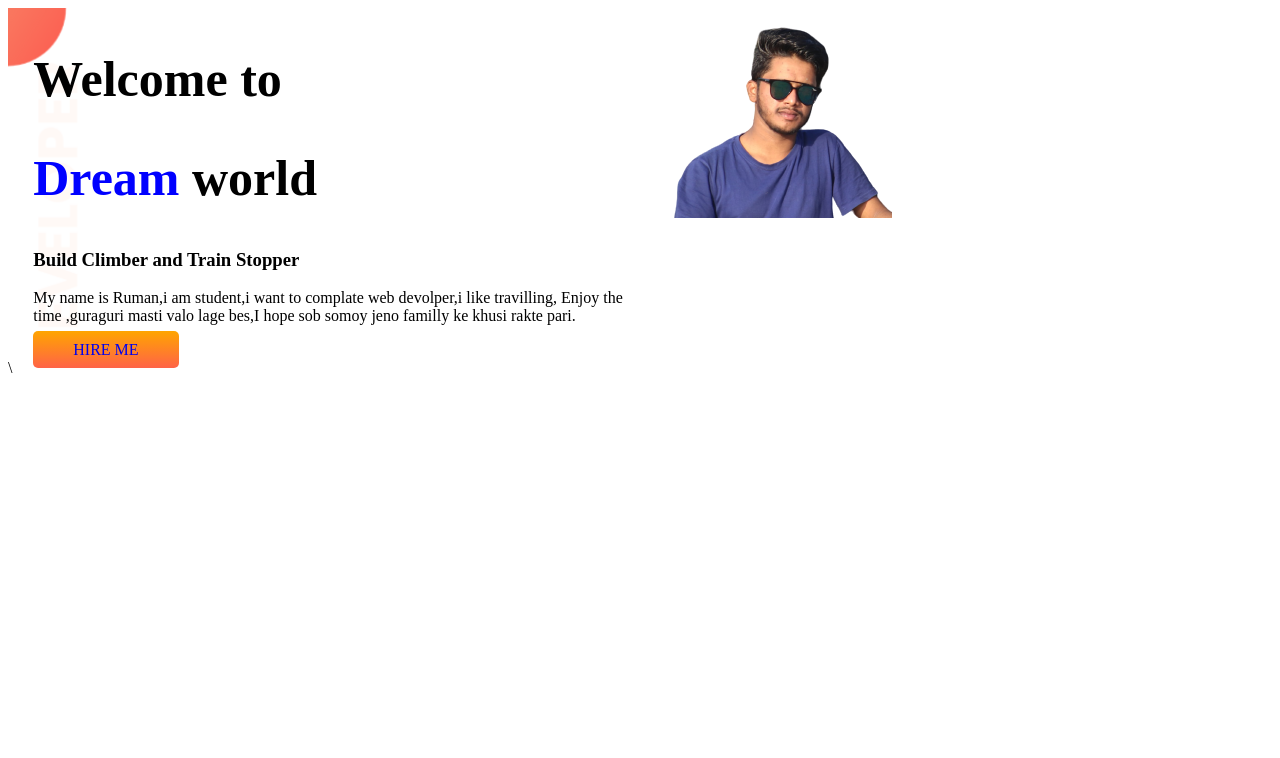
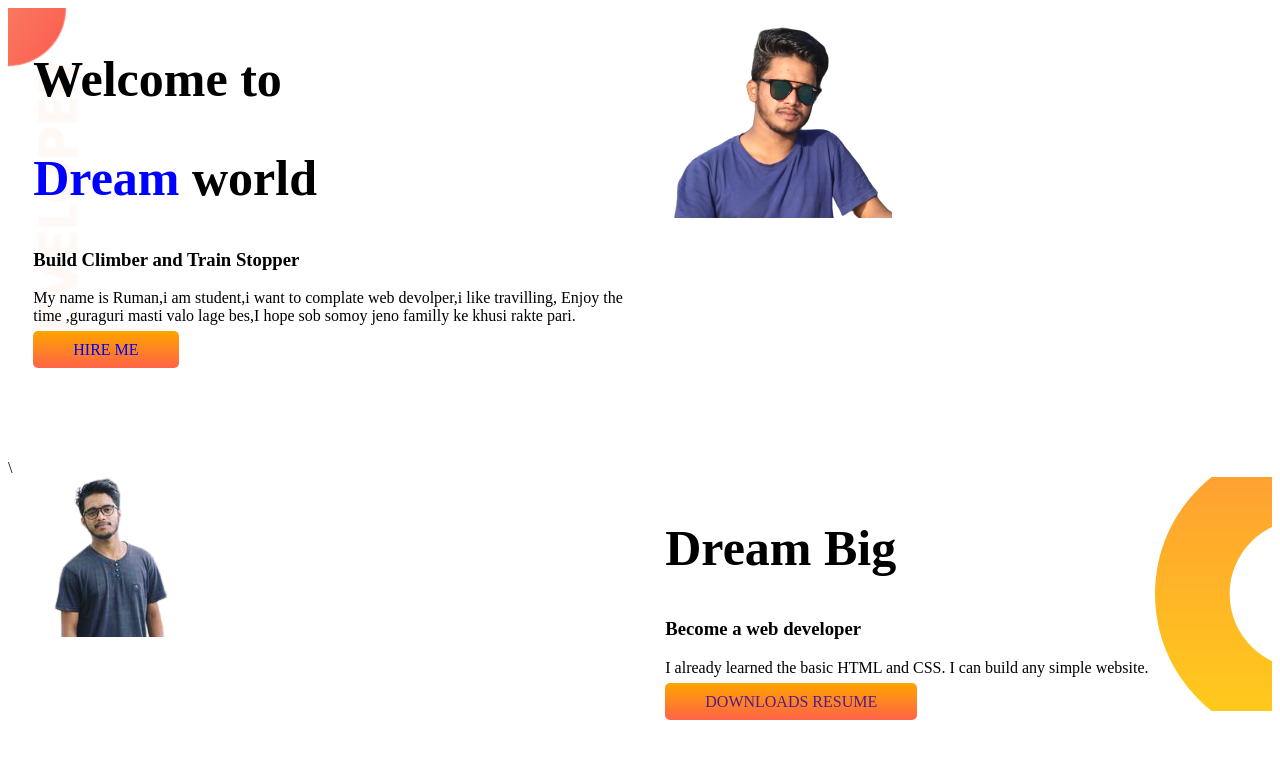
Before and after one commit to RumanBD/developer-protfolio, a plain HTML site: page index.html in a window 1280 px wide. Drawn offline with Linux system fonts and the light colour scheme.

Commit message:
dream adder

```diff
--- a/index.html
+++ b/index.html
@@ -20,7 +20,7 @@
             <h3>Build Climber and Train Stopper</h3>
             <p>My name is Ruman,i am student,i want to complate web devolper,i like travilling, Enjoy the time ,guraguri
                 masti valo lage bes,I hope sob somoy jeno familly ke khusi rakte pari.</p>
-            <a class="link-button" target="" href="https://www.linkedin.com/company/programminghero/">HIRE ME</a>
+            <a class="link-button" target="_blank" href="https://www.linkedin.com/company/programminghero/">HIRE ME</a>
 
         </div>
 
@@ -30,6 +30,24 @@
 
 
     </section>\
+
+
+
+
+
+    <section class="Dream-Big">
+        <div class="half-width">
+            <img src="images/rumanpp.jpg.png" alt="">
+        </div class="half-width">
+        <div>
+            <h1>Dream Big</h1>
+            <h3>Become a web developer</h3>
+            <p>I already learned the basic HTML and CSS. I can build any simple website.</p>
+            <a class="link-button" target="_blank" href="">DOWNLOADS RESUME</a>
+
+        </div>
+
+    </section>
 </body>
 
 </html>
--- a/style.css
+++ b/style.css
@@ -12,6 +12,7 @@ h1{
 }
 section{
     display: flex;
+    margin-bottom: 100px;
 }
 .half-width{
     width: 50%;
@@ -31,3 +32,8 @@ width: 80%;
     background-image: url(images/top-banner.png);
     background-repeat: no-repeat;
 }
+.Dream-Big{
+    background-image: url(images/dream-bg.png);
+    background-repeat: no-repeat;
+    background-position: right;
+}
```
Also changed, not shown: images/rumanpp.jpg.png (added).
